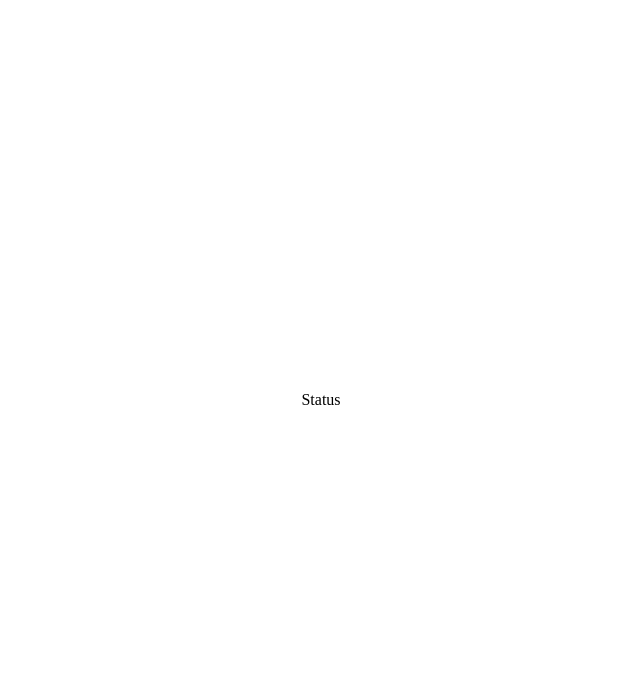
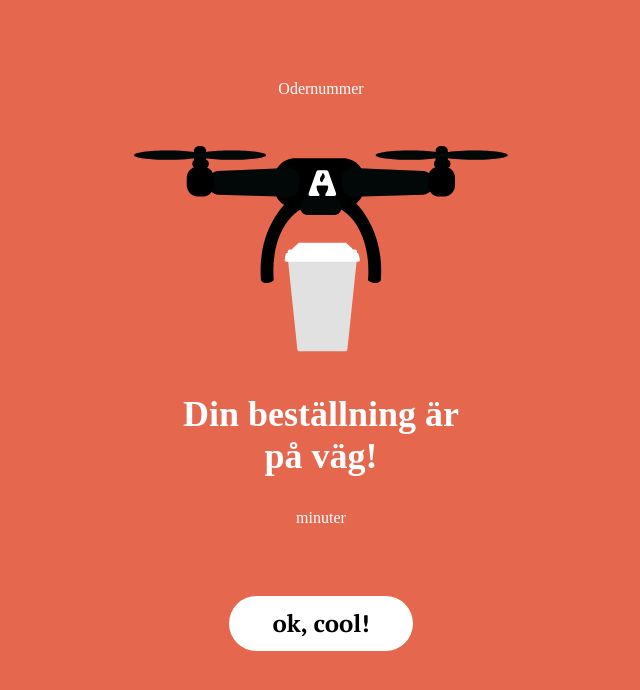
Before and after one commit to nicole-avila/airbean-group-exercise, a React (Vite) app in the folder airbean-gruppovning/: page /status in a window 1280 px wide. Shown: the top 690 px of the page, without its empty margins (319-959 px from the left). Built offline with nearby package versions, Linux system fonts and the light colour scheme.

Commit message:
statusView

```diff
--- a/airbean-gruppovning/src/App.css
+++ b/airbean-gruppovning/src/App.css
@@ -32,7 +32,5 @@ font-weight: 600;
 }
 
 #root {
-  max-width: 1280px;
   margin: 0 auto;
-  padding: 2rem;
 }
--- a/airbean-gruppovning/src/views/Landing/Landing.css
+++ b/airbean-gruppovning/src/views/Landing/Landing.css
@@ -1,13 +1,21 @@
-
-/* LANDING LANDING LANDING */
-
+.landing {
+  background-color: #38846D;
+  width: 100vw;
+  height: 100%;
+  display: flex;
+  justify-content: center;
+  align-items: center;
+}
+.landing__img {
+  height: 100vh;
+}
 .landing-article {
     width: 375px;
     height: 667px;
     display: flex;
-    justify-content: space-between;
-    background-color: #38846D;
     align-items: center;
+    justify-content: center;
+    margin: auto;
   }
 
   .landing-logo {
--- a/airbean-gruppovning/src/views/Landing/Landing.jsx
+++ b/airbean-gruppovning/src/views/Landing/Landing.jsx
@@ -8,23 +8,17 @@ function Landing() {
   function goToMenu(){
     navigate('/menu');
   }
-
+    //Backgrounds färgen måste mobil anpassas..
     return (
-        <>
+        <div className='landing'>
+        <img className='landing__img' src="./src/assets/graphics/intro-graphic-left.svg" alt="" />
 
         <article className='landing-article' onClick={ goToMenu }>
-
-        <img src="./src/assets/graphics/intro-graphic-left.svg" alt="" />
-
-
-        <div className='landing-logo'> <img src="./src/assets/graphics/airbean-landing.svg" alt="" /> </div>
-
-
-        <img src="./src/assets/graphics/intro-graphic-right.svg" alt="" />
-
+          <div className='landing-logo'> <img src="./src/assets/graphics/airbean-landing.svg" alt="" /> </div>
         </article>
 
-        </>
+        <img className='landing__img' src="./src/assets/graphics/intro-graphic-right.svg" alt="" />
+        </div>
   )
 }
 
--- a/airbean-gruppovning/src/views/Status/Status.css
+++ b/airbean-gruppovning/src/views/Status/Status.css
@@ -0,0 +1,39 @@
+.statusBody {
+    background: #E5674E;
+    width: 100vw;
+    height: 100vh;
+    text-align: center;
+    color: #ffffff;
+    display: flex;
+    justify-content: center;
+}
+.satus__content {
+    width: 375px;
+    display: flex;
+    flex-direction: column;
+    margin: auto;
+}
+.status__text {
+    margin-bottom: 3rem;
+
+}
+.status__title {
+    width: 279px;
+    font-size: 36px;
+    margin: 2.5rem auto 2rem;
+}
+.status__btn {
+    width: 184px;
+    height: 55px;
+    left: 98px;
+    top: 530px;
+    background: #FFFFFF;
+    border-radius: 50px;
+    margin: 4.3rem auto;
+    font-family: 'PT Serif';
+    font-style: normal;
+    font-weight: 700;
+    font-size: 24px;
+    line-height: 120%;
+    border: none;
+}
--- a/airbean-gruppovning/src/views/Status/Status.jsx
+++ b/airbean-gruppovning/src/views/Status/Status.jsx
@@ -1,12 +1,20 @@
+import React from 'react'
 import './Status.css'
-import React from 'react'
+import drone from '../../assets/graphics/drone.svg'
+
 
 function Status() {
 
     return (
-        <>
-          <p>Status</p>
-        </>
+        <div className='statusBody'>
+          <section className='satus__content'>
+              <p className='status__text'>Odernummer {}</p>
+              <img src= {drone} alt="image of a black color drone holding a white cup" />
+              <h3 className='status__title'>Din beställning är på väg!</h3>
+              <p>{} minuter</p>
+              <button className='status__btn'>ok, cool!</button>
+            </section>
+        </div>
   )
 }
 
```
